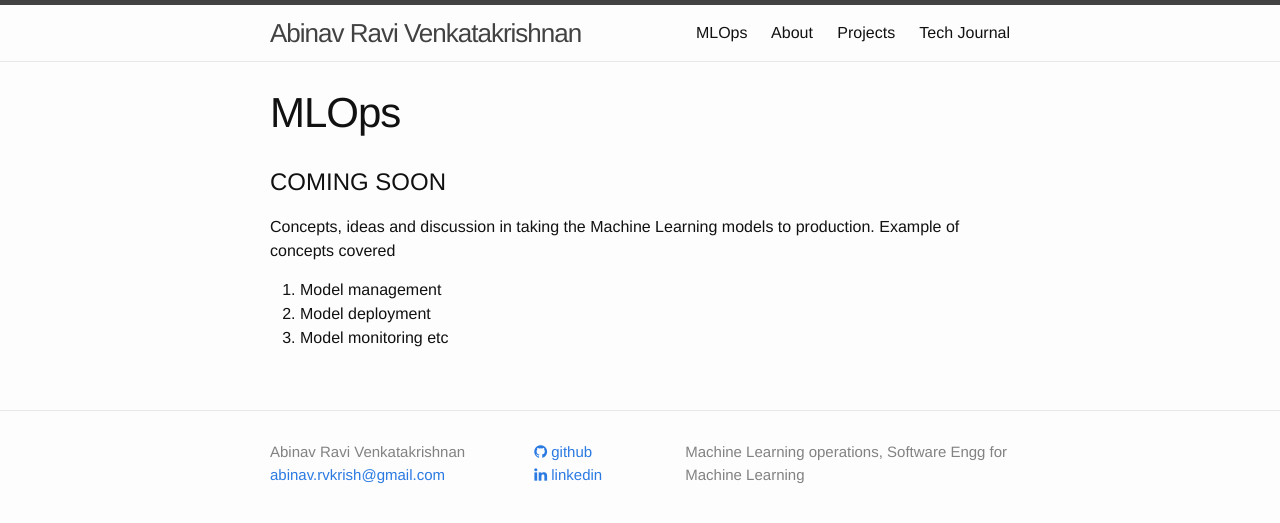
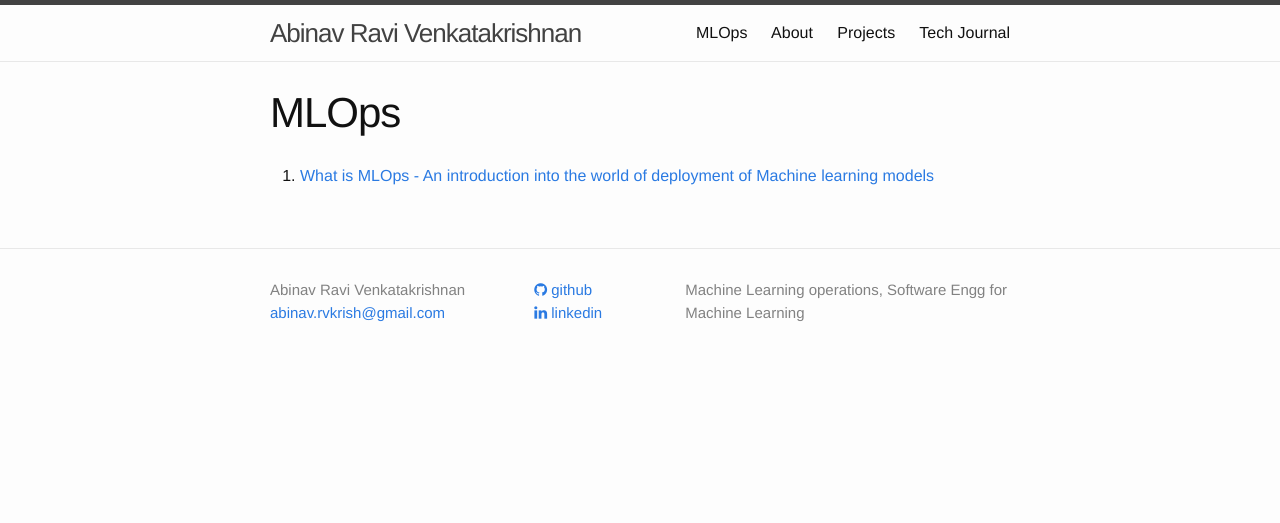
Before and after one commit to AbinavRavi/AbinavRavi.github.io, a Jekyll site: the page built from MLops.md, in a window 1280 px wide. Shown: the top 523 px of the page. Built offline with Jekyll 4.4.1, drawn with Linux system fonts in a browser that asks for light colours; nearby versions of some CDN libraries.

Commit message:
added MLOps article basic introduction

```diff
--- a/MLops.md
+++ b/MLops.md
@@ -4,11 +4,4 @@ title: MLOps
 permalink: /MLOps/
 ---
 
-# COMING SOON
-
-Concepts, ideas and discussion in taking the Machine Learning models to production.
-Example of concepts covered
-
-1. Model management
-2. Model deployment
-3. Model monitoring etc
+1. [What is MLOps - An introduction into the world of deployment of Machine learning models](./_posts/2023-4-4-MLOps1.markdown)
```
Also changed, not shown: _posts/2023-4-4-MLOps1.markdown (added, +8 -0 lines), 1 other file.
